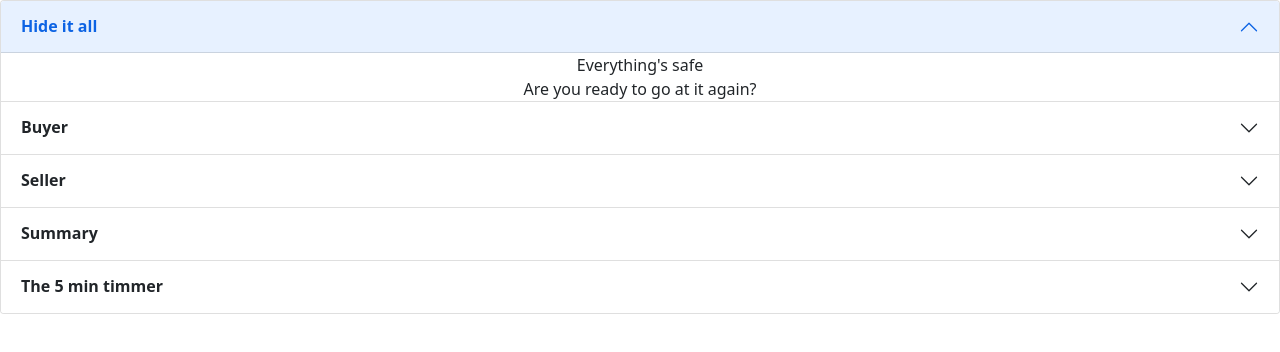
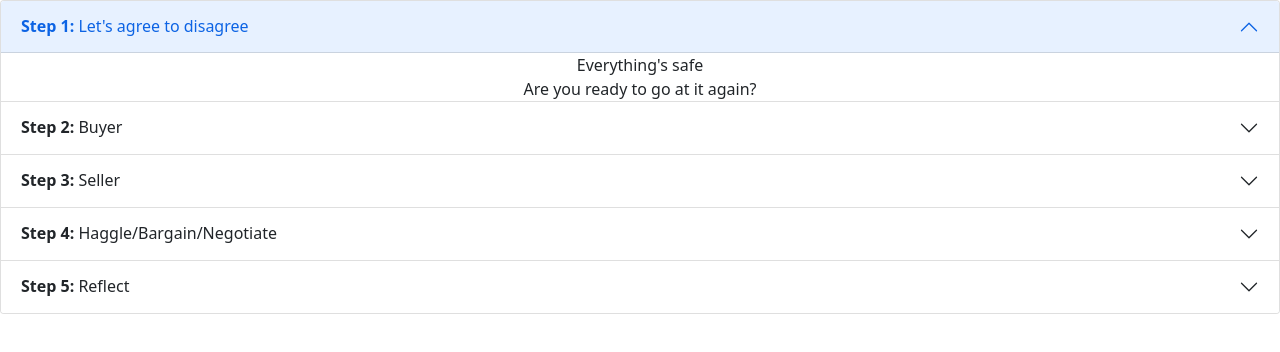
Before and after one commit to negotiationGame/negotiationGame.github.io, a plain HTML site: page index.html in a window 1280 px wide. Drawn offline with nearby package versions, Linux system fonts and the light colour scheme.

Commit message:
Add files via upload

```diff
--- a/index.html
+++ b/index.html
@@ -18,7 +18,7 @@
   <div class="accordion-item">
     <h2 class="accordion-header" id="headingOne">
       <button class="accordion-button" type="button" data-bs-toggle="collapse" data-bs-target="#collapseOne" aria-expanded="true" aria-controls="collapseOne">
-        <b>Hide it all</b>
+        <b>Step 1:</b>&nbsp;Let's agree to disagree
       </button>
     </h2>
     <div id="collapseOne" class="accordion-collapse collapse show" aria-labelledby="headingOne" data-bs-parent="#accordionExample">
@@ -29,7 +29,7 @@
   <div class="accordion-item">
     <h2 class="accordion-header" id="headingTwo" onclick="init_buyer()">
       <button class="accordion-button collapsed" type="button" data-bs-toggle="collapse" data-bs-target="#collapseTwo" aria-expanded="false" aria-controls="collapseTwo">
-        <b>Buyer</b>
+        <b>Step 2:</b>&nbsp;Buyer
       </button>
     </h2>
     <div id="collapseTwo" class="accordion-collapse collapse" aria-labelledby="headingTwo" data-bs-parent="#accordionExample">
@@ -75,7 +75,7 @@
   <div class="accordion-item">
     <h2 class="accordion-header" id="headingThree" onclick="init_seller()">
       <button class="accordion-button collapsed" type="button" data-bs-toggle="collapse" data-bs-target="#collapseThree" aria-expanded="false" aria-controls="collapseThree">
-        <b>Seller</b>
+        <b>Step 3:</b>&nbsp;Seller
       </button>
     </h2>
     <div id="collapseThree" class="accordion-collapse collapse" aria-labelledby="headingThree" data-bs-parent="#accordionExample">
@@ -119,12 +119,24 @@
     </div>
   </div>
   <div class="accordion-item">
-    <h2 class="accordion-header" id="headingFour" onclick="init_summary()">
+    <h2 class="accordion-header" id="headingFour" onclick="negotiate()">
       <button class="accordion-button collapsed" type="button" data-bs-toggle="collapse" data-bs-target="#collapseFour" aria-expanded="false" aria-controls="collapseFour">
-        <b>Summary</b>
+        <b>Step 4:</b>&nbsp;Haggle/Bargain/Negotiate
       </button>
     </h2>
     <div id="collapseFour" class="accordion-collapse collapse" aria-labelledby="headingFour" data-bs-parent="#accordionExample">
+      <div class="accordion-body">
+        <center>Negotiation closes in <h1><span id="time">05:00</span></h1></center>
+      </div>
+    </div>
+  </div>
+  <div class="accordion-item">
+    <h2 class="accordion-header" id="headingFive" onclick="init_summary()">
+      <button class="accordion-button collapsed" type="button" data-bs-toggle="collapse" data-bs-target="#collapseFive" aria-expanded="false" aria-controls="collapseFive">
+        <b>Step 5:</b>&nbsp;Reflect
+      </button>
+    </h2>
+    <div id="collapseFive" class="accordion-collapse collapse" aria-labelledby="headingFive" data-bs-parent="#accordionExample">
       <div class="accordion-body">
         <form>
           <div class="input-group flex-nowrap">
@@ -160,18 +172,6 @@
             <input id="in-summary-08" type="text" class="form-control" placeholder="" aria-label="" aria-describedby="lb-summary-08">
           </div>
         </form>
-      </div>
-    </div>
-  </div>
-  <div class="accordion-item">
-    <h2 class="accordion-header" id="headingFive" onclick="negotiate()">
-      <button class="accordion-button collapsed" type="button" data-bs-toggle="collapse" data-bs-target="#collapseFive" aria-expanded="false" aria-controls="collapseFive">
-        <b>The 5 min timmer</b>
-      </button>
-    </h2>
-    <div id="collapseFive" class="accordion-collapse collapse" aria-labelledby="headingFive" data-bs-parent="#accordionExample">
-      <div class="accordion-body">
-        <center>Negotiation closes in <h1><span id="time">05:00</span></h1></center>
       </div>
     </div>
   </div>
@@ -221,6 +221,8 @@ function getTechnique(str_in) {
   arr_tech.push("Flinch: I'm shocked")
   arr_tech.push("Flinch: I'm disapointed")
   arr_tech.push("Flinch: That's not what I was expecting")
+  arr_tech.push("YES? -> How")
+  arr_tech.push("Why, Why, Why?")
 
   var str_out = iChoose(arr_tech);
   while(str_out === str_in){
```
